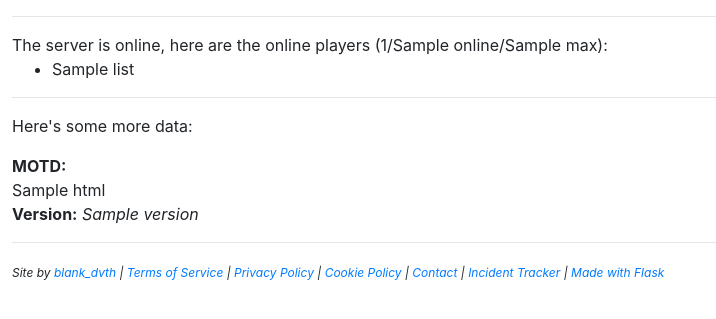
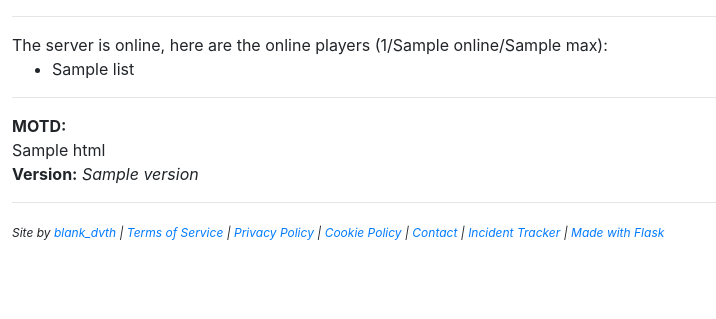
Before and after one commit to BLANK-TH/blank-website, a Flask app: page /app/players/1 in a window 1280 px wide. Shown: the part 85-404 px from the top of the page, without its empty margins (0-716 px from the left). Run offline with Flask 2, Linux system fonts and the light colour scheme; tables that the repository leaves empty hold one stand-in row (values such as "Sample post"); a database or web service that is not in the repository returns one stand-in record (values such as "Sample title"); data that the repository does not hold is empty; parts of the project's set-up code (start-up, migrations or seed data) failed here and were passed over; some libraries are stand-ins or nearby versions.

Commit message:
remove useless paragraph text

```diff
--- a/templates/app/get_players.html
+++ b/templates/app/get_players.html
@@ -14,7 +14,6 @@
         {% endfor %}
         </ul>
         <hr>
-        <p>Here's some more data:</p>
         <strong>MOTD:</strong><br>
         {% for i in response["motd"]["html"] %}
             {{ i | safe }}<br>
```
